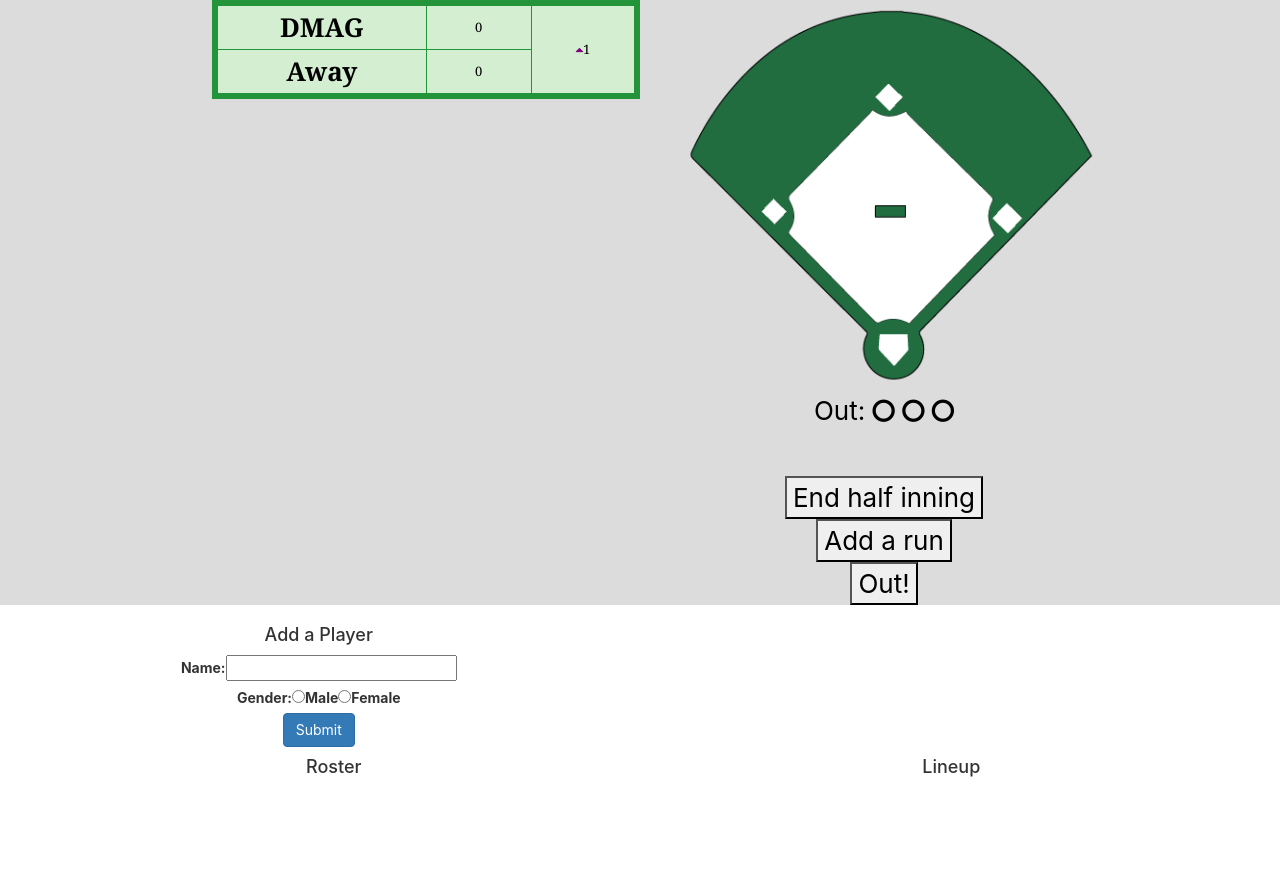
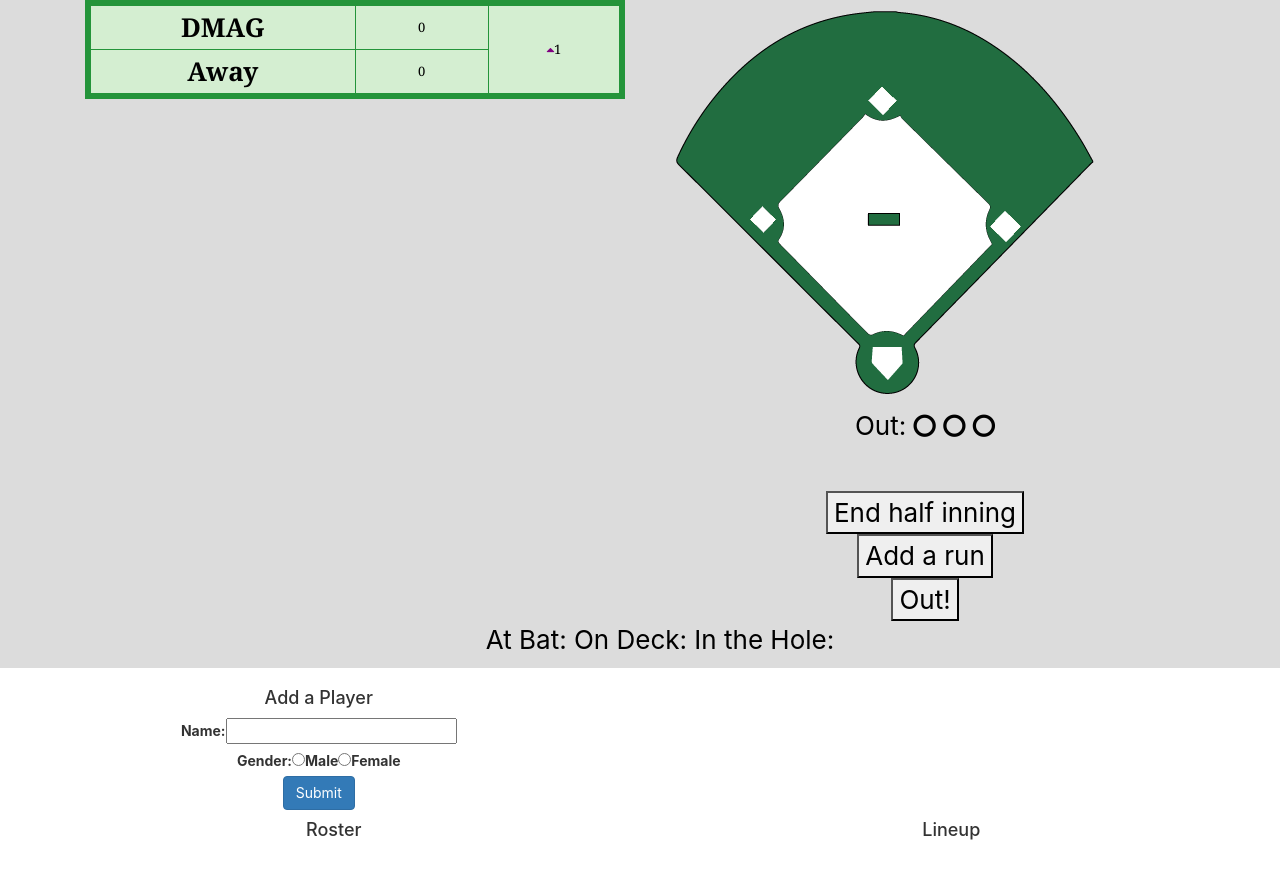
Before and after one commit to bgibz/Softball, a React (Create React App) app: page / in a window 1280 px wide. Before the commit the page ends 812 px from the top, so only its background shows below. Built offline with nearby package versions, Linux system fonts and the light colour scheme.

Commit message:
Display top of the batting order

```diff
--- a/src/App.css
+++ b/src/App.css
@@ -54,3 +54,8 @@
   border: dashed;
   margin: 5px 5px 5px 5px;
 }
+
+.upcoming li{
+  list-style: none;
+  display: inline;
+}
--- a/src/App.js
+++ b/src/App.js
@@ -26,9 +26,7 @@ class App extends React.Component {
     return (
       <div className="App">
       <div className="App-header">
-        <div className="Container">
-          <Scoreboard topOfOrder={this.state.topOfOrder}/>
-        </div>
+        <Scoreboard topOfOrder={this.state.topOfOrder}/>
       </div>
       <div className="Container">
         <PlayerForm getLineup={this.getLineup}/>
--- a/src/Lineup.jsx
+++ b/src/Lineup.jsx
@@ -10,8 +10,8 @@ class Lineup extends React.Component {
     }
 
     render() {
-    var todoEntries = this.props.entries;
-    var players = todoEntries.map(this.createPlayers);
+    var playerEntries = this.props.entries;
+    var players = playerEntries.map(this.createPlayers);
 
     return (
       <div className="lineup">
--- a/src/Scoreboard.jsx
+++ b/src/Scoreboard.jsx
@@ -1,5 +1,6 @@
 import React from 'react';
 import './Scoreboard.css';
+import UpcomingBatters from './UpcomingBatters.jsx';
 import field_default from './images/field_default.png';
 
 class Scoreboard extends React.Component {
@@ -95,6 +96,7 @@ class Scoreboard extends React.Component {
 
         return (
             <div className = "scoreboard">
+            <div className = "container">
                 <div className = "row">
                 <div className = "col-md-6">
                     <table className = "greenTable">
@@ -124,6 +126,10 @@ class Scoreboard extends React.Component {
                 </div>
                 </div>
                 <div className = "row">
+                    <div className = "col-md-12">
+                        < UpcomingBatters entries={this.props.topOfOrder} />
+                    </div>
+                </div>
                 </div>
             </div>
         );
--- /dev/null
+++ b/src/UpcomingBatters.jsx
@@ -0,0 +1,37 @@
+import React from 'react';
+
+class UpcomingBatters extends React.Component {
+    constructor(props) {
+        super(props);
+    }
+
+    createPlayers(item) {
+        return <li key={item.key} className={item.gender}>{item.name}</li>
+    }
+
+    render() {
+        var batters = this.props.entries;
+        if (batters.length > 2){
+            var atBat = batters[0].name;
+        var onDeck = batters[1].name;
+        var inHole = batters[2].name;
+        } else {
+            atBat = '';
+            onDeck = '';
+            inHole = '';
+        }
+
+
+        return (
+            <div>
+                <ul className="upcoming">
+                    <li>At Bat: {atBat}</li>
+                    <li>On Deck: {onDeck}</li>
+                    <li>In the Hole: {inHole}</li>
+                </ul>
+            </div>
+        )
+    }
+}
+
+export default UpcomingBatters;
```
